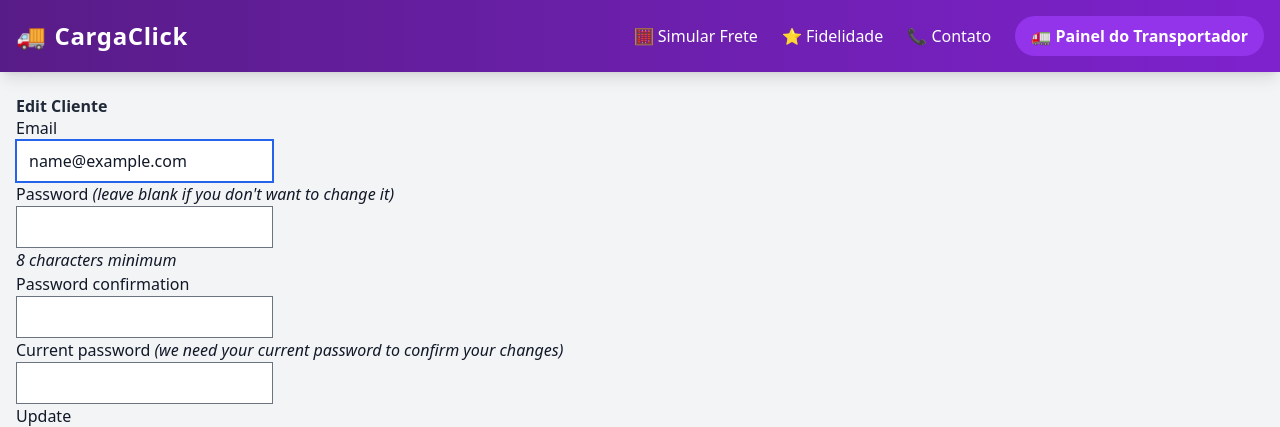
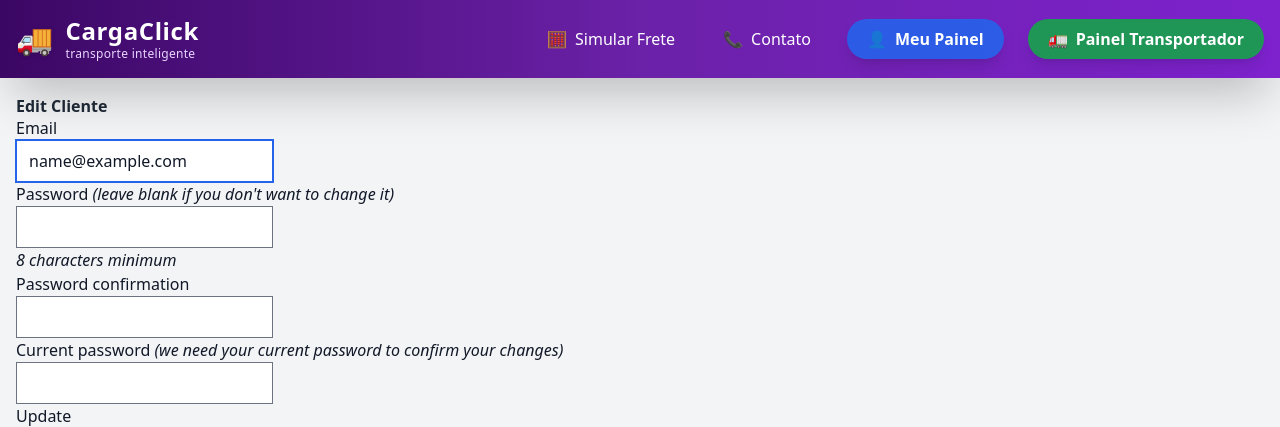
Before and after one commit to harleyjosesoncim/cargaclick, a Rails app: page /clientes/edit in a window 1280 px wide. Shown: the top 427 px of the page. Run offline with Rails 7, Linux system fonts and the light colour scheme; the visitor is signed in with stand-in values (Sample User, id 1); style sheets or scripts are compiled from the project's sources; parts of the project's set-up code (start-up, migrations or seed data) failed here and were passed over.

Commit message:
Fix navbar ERB conditionals (remove rescue, stabilize auth views)

```diff
--- a/app/views/layouts/_navbar.html.erb
+++ b/app/views/layouts/_navbar.html.erb
@@ -1,69 +1,109 @@
-<nav class="bg-gradient-to-r from-purple-900 to-purple-700 p-4 shadow-lg fixed top-0 left-0 w-full z-50">
+<nav x-data="{ open: false }"
+     class="bg-gradient-to-r from-purple-950 via-purple-800 to-purple-700
+            p-4 shadow-2xl fixed top-0 left-0 w-full z-50 backdrop-blur">
+
   <div class="max-w-7xl mx-auto flex items-center justify-between">
 
     <!-- Logo -->
     <%= link_to root_path,
-          class: "flex items-center gap-2 text-white text-2xl font-extrabold tracking-wide hover:text-purple-200 transition" do %>
-      🚚 <span>CargaClick</span>
+      class: "flex items-center gap-3 text-white text-2xl font-extrabold tracking-wide
+              hover:opacity-90 transition-all duration-200" do %>
+
+      <span class="text-3xl drop-shadow">🚚</span>
+
+      <span class="flex flex-col leading-tight">
+        <span>CargaClick</span>
+        <span class="text-xs font-normal text-purple-200 tracking-wide">
+          transporte inteligente
+        </span>
+      </span>
+
     <% end %>
 
-    <!-- Desktop -->
-    <div class="hidden md:flex items-center space-x-6 text-white font-medium">
-      <%= link_to "🧮 Simular Frete", simular_frete_path, class: "hover:text-yellow-300 transition" %>
-      <%= link_to "⭐ Fidelidade", fidelidade_path, class: "hover:text-yellow-300 transition" %>
-      <%= link_to "📞 Contato", contato_path, class: "hover:text-yellow-300 transition" %>
+    <!-- Desktop menu -->
+    <div class="hidden md:flex items-center gap-6 text-white font-medium">
 
+      <%= link_to simular_frete_path,
+        class: "flex items-center gap-2 px-3 py-2 rounded-lg
+                hover:bg-white/10 hover:text-yellow-300 transition-all" do %>
+        🧮 <span>Simular Frete</span>
+      <% end %>
+
+      <% if Rails.application.routes.url_helpers.respond_to?(:fidelidade_path) %>
+        <%= link_to fidelidade_path,
+          class: "flex items-center gap-2 px-3 py-2 rounded-lg
+                  hover:bg-white/10 hover:text-yellow-300 transition-all" do %>
+          ⭐ <span>Fidelidade</span>
+        <% end %>
+      <% end %>
+
+      <%= link_to contato_path,
+        class: "flex items-center gap-2 px-3 py-2 rounded-lg
+                hover:bg-white/10 hover:text-yellow-300 transition-all" do %>
+        📞 <span>Contato</span>
+      <% end %>
+
+      <!-- NÃO LOGADO -->
+      <% unless (defined?(cliente_signed_in?) && cliente_signed_in?) ||
+               (defined?(transportador_signed_in?) && transportador_signed_in?) %>
+
+        <%= link_to "📝 Criar Conta",
+            new_cliente_registration_path,
+            class: "bg-white text-purple-800 px-5 py-2 rounded-full font-bold
+                    hover:bg-purple-100 shadow-md transition-all duration-200" %>
+
+        <%= link_to new_cliente_session_path,
+          class: "flex items-center gap-2 border border-white/40
+                  px-5 py-2 rounded-full font-semibold
+                  hover:bg-white hover:text-purple-800
+                  shadow-md transition-all duration-200" do %>
+          🔐 <span>Entrar</span>
+        <% end %>
+
+      <% end %>
+
+      <!-- CLIENTE -->
+      <% if defined?(cliente_signed_in?) && cliente_signed_in? %>
+        <%= link_to clientes_root_path,
+          class: "flex items-center gap-2 bg-blue-600/90
+                  px-5 py-2 rounded-full font-bold
+                  hover:bg-blue-500 shadow-lg transition-all duration-200" do %>
+          👤 <span>Meu Painel</span>
+        <% end %>
+      <% end %>
+
+      <!-- TRANSPORTADOR -->
       <% if defined?(transportador_signed_in?) && transportador_signed_in? %>
-        <%= link_to "🚛 Painel do Transportador",
-              transportadores_root_path,
-              class: "bg-purple-600 text-white font-bold py-2 px-4 rounded-full hover:bg-purple-500 transition" %>
+        <%= link_to transportadores_root_path,
+          class: "flex items-center gap-2 bg-green-600/90
+                  px-5 py-2 rounded-full font-bold
+                  hover:bg-green-500 shadow-lg transition-all duration-200" do %>
+          🚛 <span>Painel Transportador</span>
+        <% end %>
+      <% end %>
 
-      <% elsif defined?(cliente_signed_in?) && cliente_signed_in? %>
-        <%= link_to "👤 Painel do Cliente",
-              clientes_root_path,
-              class: "bg-white text-purple-800 font-bold py-2 px-4 rounded-full hover:bg-gray-200 transition" %>
-
-      <% else %>
-        <%= link_to "👤 Cliente",
-              new_cliente_session_path,
-              class: "bg-white text-purple-800 font-bold py-2 px-4 rounded-full hover:bg-gray-200 transition" %>
-
-        <%= link_to "🚛 Transportador",
-              new_transportador_session_path,
-              class: "bg-purple-600 text-white font-bold py-2 px-4 rounded-full hover:bg-purple-500 transition" %>
-      <% end %>
     </div>
 
-    <!-- Mobile toggle -->
-    <button id="navbar-toggle" class="md:hidden text-white text-2xl focus:outline-none">
+    <!-- BOTÃO MOBILE -->
+    <button @click="open = !open"
+            class="md:hidden text-white text-3xl focus:outline-none">
       ☰
     </button>
+
   </div>
 
-  <!-- Mobile menu -->
-  <div id="navbar-menu" class="hidden md:hidden mt-4 space-y-2 bg-purple-800 rounded-xl p-4 shadow-lg">
-    <%= link_to "🧮 Simular Frete", simular_frete_path, class: "block text-white hover:text-yellow-300" %>
-    <%= link_to "⭐ Fidelidade", fidelidade_path, class: "block text-white hover:text-yellow-300" %>
-    <%= link_to "📞 Contato", contato_path, class: "block text-white hover:text-yellow-300" %>
+  <!-- MENU MOBILE -->
+  <div x-show="open"
+       x-transition
+       @click.outside="open = false"
+       class="md:hidden bg-purple-900/95 border-t border-white/10">
 
-    <% if defined?(transportador_signed_in?) && transportador_signed_in? %>
-      <%= link_to "🚛 Painel do Transportador",
-            transportadores_root_path,
-            class: "block bg-purple-600 text-white font-bold py-2 px-4 rounded-lg mt-2 text-center" %>
+    <div class="flex flex-col px-4 py-4 gap-3 text-white">
 
-    <% elsif defined?(cliente_signed_in?) && cliente_signed_in? %>
-      <%= link_to "👤 Painel do Cliente",
-            clientes_root_path,
-            class: "block bg-white text-purple-800 font-bold py-2 px-4 rounded-lg mt-2 text-center" %>
+      <%= link_to "🧮 Simular Frete", simular_frete_path, class: "px-3 py-2 rounded hover:bg-white/10" %>
 
-    <% else %>
-      <%= link_to "👤 Cliente",
-            new_cliente_session_path,
-            class: "block bg-white text-purple-800 font-bold py-2 px-4 rounded-lg mt-2 text-center" %>
+      <% if Rails.application.routes.url_helpers.respond_to?(:fidelidade_path) %>
+        <%= link_to "⭐ Fidelidade", fidelidade_path, class: "px-3 py-2 rounded hover:bg-white/10" %>
+      <% end %>
 
-      <%= link_to "🚛 Transportador",
-            new_transportador_session_path,
-            class: "block bg-purple-600 text-white font-bold py-2 px-4 rounded-lg mt-2 text-center" %>
-    <% end %>
-  </div>
-</nav>
+      <%= link_to "📞 Contato", contato_path, class: "px-3 py-2 rounded hover:bg-white/10"
```
